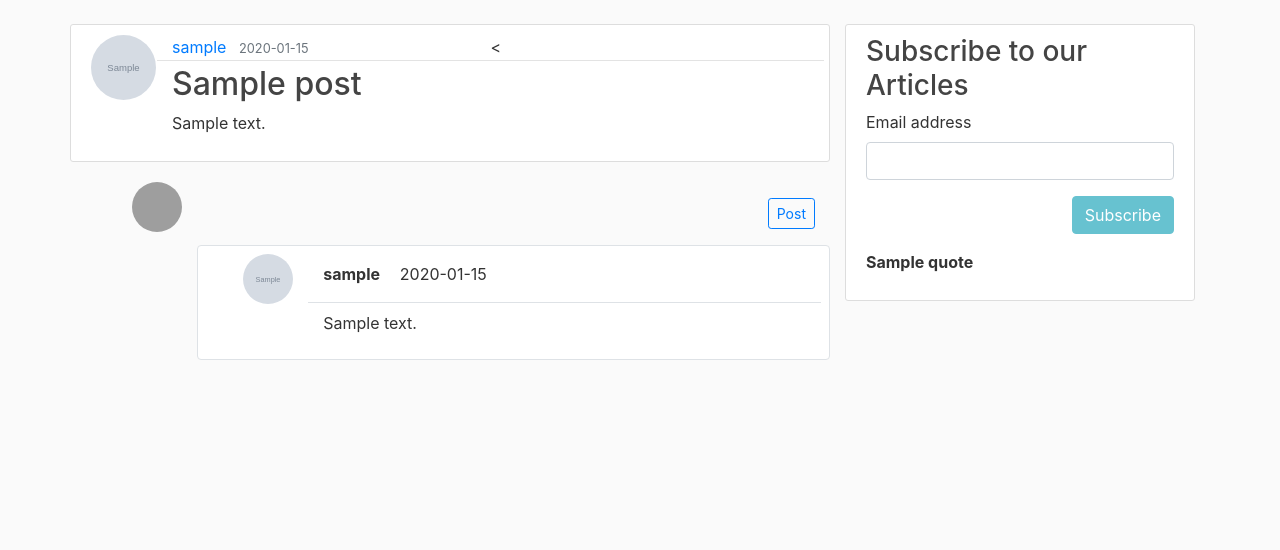
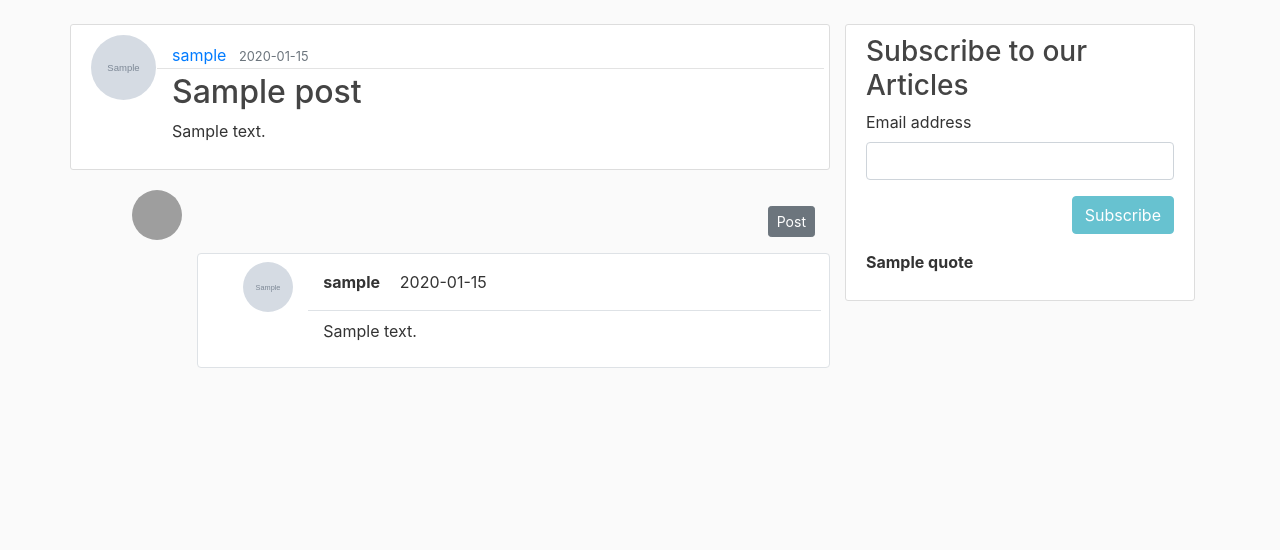
Before and after one commit to k-koech/flask-blog, a Flask app: template app/templates/post.html in a window 1280 px wide. Shown: the part 56-606 px from the top of the page. Run offline with Flask 2, Linux system fonts and the light colour scheme; tables that the repository leaves empty hold one stand-in row (values such as "Sample post"); the template is opened without the code that fills it: values that come from a table or form of the project are taken from there, most other values are stand-ins (such as "Sample title", 1, 10 or a date in 2020); grey boxes marked "Sample" are stand-in pictures; some libraries are stand-ins or nearby versions; grey boxes are pictures that could not be loaded.

Commit message:
updated post form template

```diff
--- a/app/templates/post.html
+++ b/app/templates/post.html
@@ -17,17 +17,17 @@
     <img class="rounded-circle article-img" src="{{ url_for('static', filename='profile_images/' +  post.author.image_file) }}">
       <div class="media-body">
         <div class="article-metadata row">
-          <div class="col-sm-6">
+          <div class="col-sm-6 mt-2">
             <a class="mr-2" href="#">{{ post.author.username }}</a>
             <small class="text-muted">{{ post.date_posted.strftime('%Y-%m-%d') }}</small>
           </div>
-          <
+          <div class="col-sm-6 text-right">
             {% if post.author == current_user %}
-                <div>
                   <a class="btn  btn-outline-secondary btn-sm mt-1 mb-1" href="/post/update/{{post.id}}">Update</a>
                   <button class="btn btn-outline-danger btn-sm m-1" type="button" data-bs-toggle="modal" data-bs-target="#deleteModal">Delete</button>
-                </div>
             {% endif %}
+          </div>
+
         </div>
         <h2 class="article-title">{{ post.title }}</h2>
         <p class="article-content">{{ post.content }}</p>
@@ -57,7 +57,7 @@
               {% endif %}
           </div>
           <div class="form-group text-right">
-              {{ form.submit(class="btn btn-outline-primary btn-sm") }}
+              {{ form.submit(class="btn btn-secondary btn-sm") }}
           </div>
       </form>
 
```
